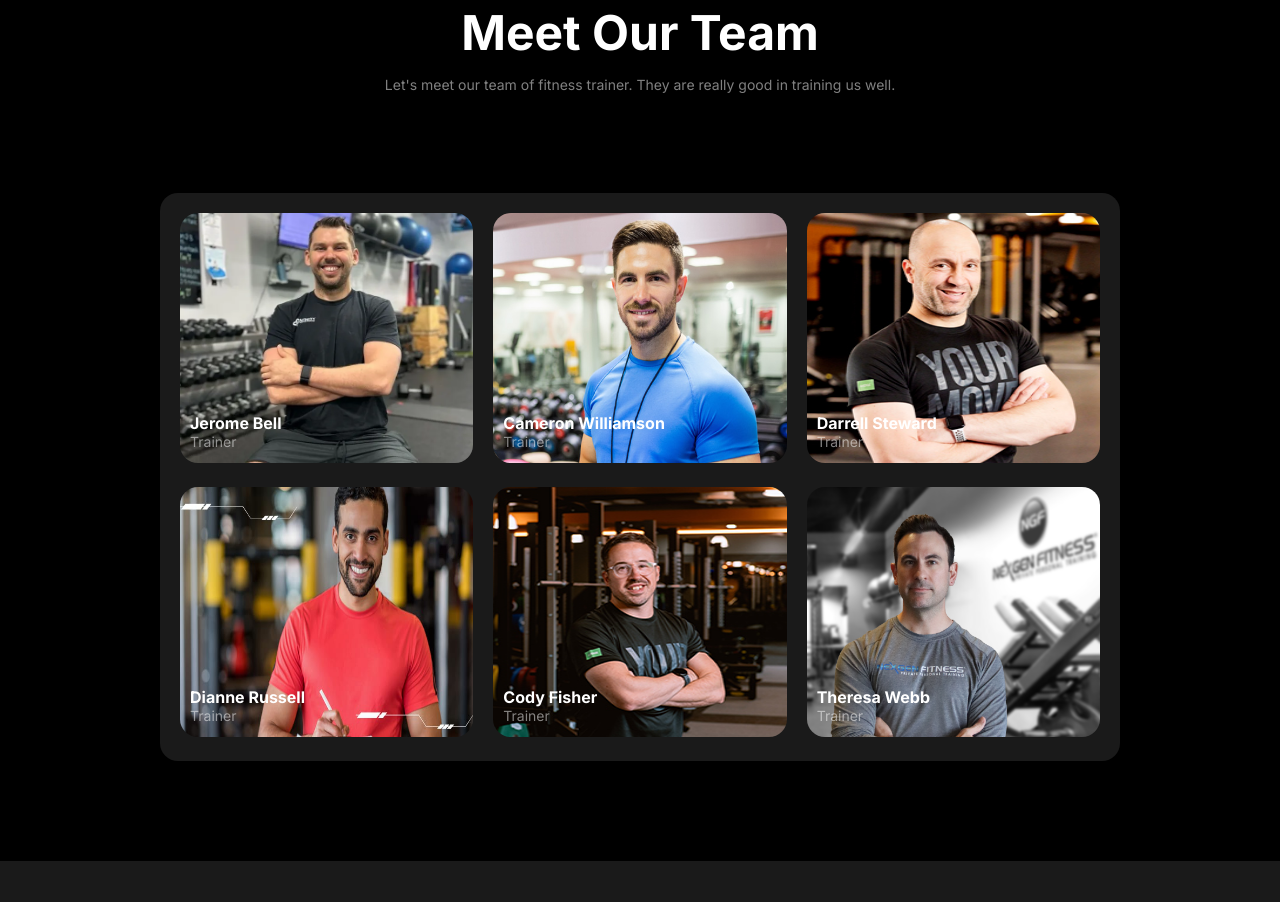
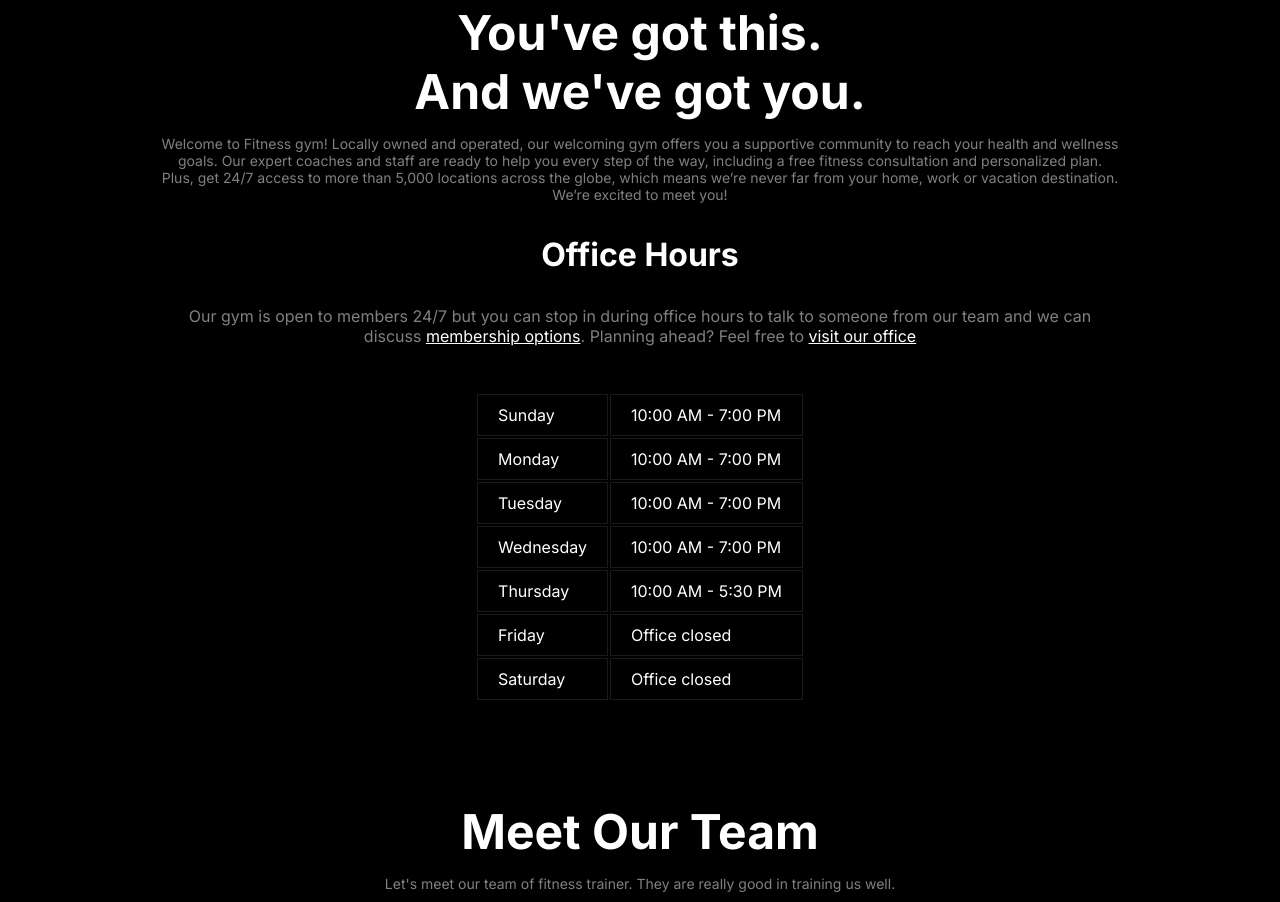
Before and after one commit to Binita-Karmakar/Assignment-Two, a plain HTML site: page index.html in a window 1280 px wide. Shown: the part 2870-3772 px from the top of the page. Drawn offline with Linux system fonts and the light colour scheme; a web font is replaced by a local one.

Commit message:
add an extra section

```diff
--- a/index.html
+++ b/index.html
@@ -25,13 +25,13 @@
             </div>
         </nav>
         <!-- banner section -->
-        <section class="banner display-flex section-width-margin">
+        <section class="banner display-flex section-width-margin" id="banner-section">
             <div class="banner-content">
                 <h1 class="banner-title white-1">Get body in <span class="miama-normal">shape</span> & stay healthy</h1>
                 <p class="banner-description white-2">A huge selection of health and fitness content, healthy recipes
                     and transformation stories to help you get fit and stay fit!</p>
                 <div class="btn-banner">
-                    <button class="btn-primary">Join Club Now!</button>
+                    <button class="btn-primary" id="join-club">Join Club Now!</button>
                     <button class="btn-primary-2">Download App</button>
                 </div>
             </div>
@@ -168,6 +168,61 @@
 
             </div>
         </section>
+        <!-- Added extra section named office hr and appointment -->
+        <section class="extra-section text-center section-width-margin">
+            <div class="white-1">
+                <div>
+                    <h2 class="section-title">
+                        You've got this.<br> And we've got you.
+                    </h2>
+                    <p class="section-description white-2">Welcome to Fitness gym! Locally owned and operated, our
+                        welcoming gym
+                        offers you a supportive community to reach your health and wellness goals. Our expert
+                        coaches and staff are ready to help you every step of the way, including a free fitness
+                        consultation and personalized plan. Plus, get 24/7 access to more than 5,000 locations
+                        across the globe, which means we’re never far from your home, work or vacation
+                        destination. We’re excited to meet you!</p>
+                </div>
+                <div>
+                    <h3 id="office-hr">Office Hours</h3>
+                    <p class="white-2">Our gym is open to members 24/7 but you can stop in during office hours to talk
+                        to
+                        someone from our team and we can discuss <a href="#banner-section" class="white-1">membership
+                            options</a>. Planning ahead? Feel
+                        free to <a href="https://www.google.com/maps/" class="white-1">visit our office</a></p>
+                    <table class="time-table">
+                        <tr>
+                            <td>Sunday</td>
+                            <td>10:00 AM - 7:00 PM</td>
+                        </tr>
+                        <tr>
+                            <td>Monday</td>
+                            <td>10:00 AM - 7:00 PM</td>
+                        </tr>
+                        <tr>
+                            <td>Tuesday</td>
+                            <td>10:00 AM - 7:00 PM</td>
+                        </tr>
+                        <tr>
+                            <td>Wednesday</td>
+                            <td>10:00 AM - 7:00 PM</td>
+                        </tr>
+                        <tr>
+                            <td>Thursday</td>
+                            <td>10:00 AM - 5:30 PM</td>
+                        </tr>
+                        <tr>
+                            <td>Friday</td>
+                            <td>Office closed</td>
+                        </tr>
+                        <tr>
+                            <td>Saturday</td>
+                            <td>Office closed</td>
+                        </tr>
+                    </table>
+                </div>
+            </div>
+        </section>
         <!-- Meet our team section -->
         <section class="team-section section-width-margin">
             <div class="change-your-habit">
--- a/styles/fitness.css
+++ b/styles/fitness.css
@@ -323,6 +323,27 @@ select {
     grid-column: span 2;
 }
 
+/* Added extra section named office hr and appointment */
+
+.extra-section {
+    margin-bottom: 100px;
+}
+
+#office-hr {
+    font-size: 2rem;
+}
+
+.extra-section a:hover {
+    font-size: 1.25rem;
+    color: #E6533C;
+}
+
+.time-table {
+    margin-left: auto;
+    margin-right: auto;
+    padding-top: 30px;
+}
+
 /* Meet our team section */
 .team-section {
     margin-bottom: 100px;
@@ -416,7 +437,7 @@ footer>section>p {
 /* responsive layout for small devices */
 @media screen and (max-width: 576px) {
     .header {
-        margin: 20px;
+        padding: 20px;
     }
 
     .banner-content {
@@ -476,6 +497,7 @@ footer>section>p {
     .bmi-calculator,
     .bmi-section-title,
     .bmi-calculator-chart,
+    .extra-section,
     footer {
         width: 100%;
         margin: 0;
@@ -488,7 +510,8 @@ footer>section>p {
     .habit-container,
     .run-easily-section,
     .bmi-calculator-section,
-    .team-section {
+    .team-section,
+    .extra-section {
         margin-bottom: 20px;
     }
 
```
